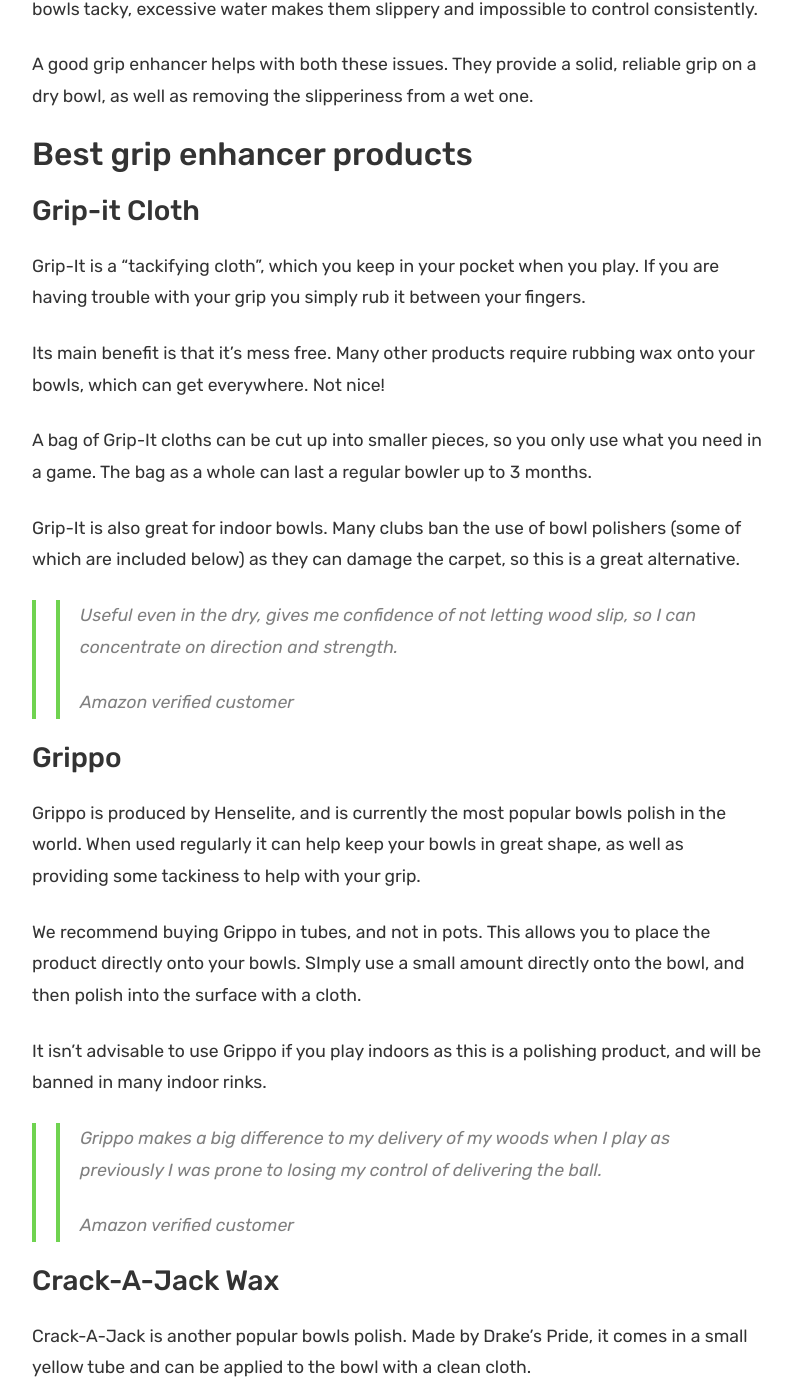
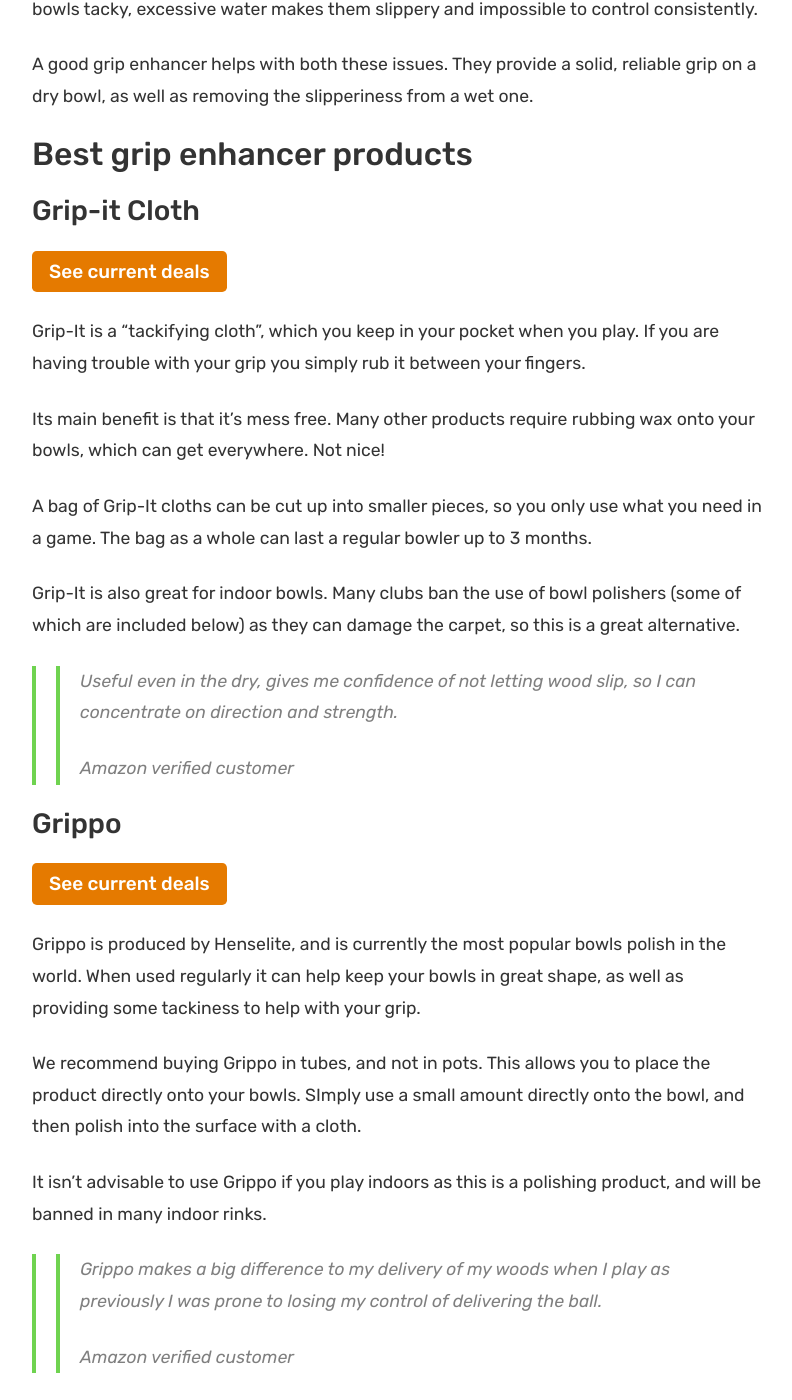
Before and after one commit to krussll/etsysimplicity, a Jekyll site: the page built from _posts/2020-07-01-best-lawn-bowls-grip-enhancers.md, in a window 1280 px wide and 1400 px high, scrolled down 1565 px. Shown: the whole window, without its empty margins (53-845 px from the left). Built offline with Jekyll 4.4.1, drawn with Linux system fonts in a browser that asks for light colours; nearby versions of some CDN libraries; some of the changed text lies outside the part shown.

Commit message:
Update 2020-07-01-best-lawn-bowls-grip-enhancers.md

```diff
--- a/_posts/2020-07-01-best-lawn-bowls-grip-enhancers.md
+++ b/_posts/2020-07-01-best-lawn-bowls-grip-enhancers.md
@@ -32,6 +32,8 @@
 
 ### Grip-it Cloth
 
+<a href="https://www.amazon.co.uk/gp/product/B07HQSSMLH/ref=as_li_qf_asin_il_tl?ie=UTF8&tag=jackhighbow0a-21&creative=6738&linkCode=as2&creativeASIN=B07HQSSMLH&linkId=14bae9b7b748392b500ef8286fa8058a"  class="btn more"  target="_blank">See current deals</a>
+
 Grip-It is a “tackifying cloth”, which you keep in your pocket when you play. If you are having trouble with your grip you simply rub it between your fingers.
 
 Its main benefit is that it’s mess free. Many other products require rubbing wax onto your bowls, which can get everywhere. Not nice!
@@ -46,6 +48,7 @@
 
 ### Grippo
 
+<a href="https://www.amazon.co.uk/gp/product/B004UQV7YS/ref=as_li_qf_asin_il_tl?ie=UTF8&tag=jackhighbow0a-21&creative=6738&linkCode=as2&creativeASIN=B004UQV7YS&linkId=94116a280d33baff3a73915f3c5d616c"  class="btn more"  target="_blank">See current deals</a>
 
 Grippo is produced by Henselite, and is currently the most popular bowls polish in the world. When used regularly it can help keep your bowls in great shape, as well as providing some tackiness to help with your grip.
 
@@ -59,6 +62,8 @@
 
 ### Crack-A-Jack Wax
 
+<a href="https://www.amazon.co.uk/gp/product/B0027Y62KO/ref=as_li_qf_asin_il_tl?ie=UTF8&tag=jackhighbow0a-21&creative=6738&linkCode=as2&creativeASIN=B0027Y62KO&linkId=499566ac22901d2a99d98cba7960345e"  class="btn more"  target="_blank">See current deals</a>
+
 Crack-A-Jack is another popular bowls polish. Made by Drake’s Pride, it comes in a small yellow tube and can be applied to the bowl with a clean cloth.
 
 Unlike Grippo, Crack-A-Jack is only available in tubs which can lead to a bit of a mess when you try and get some onto a cloth. All that aside, Crack-A-Jack is ideal for any outdoor bowler.
@@ -69,6 +74,8 @@
 >> Amazon verified customer
 
 ### Bulldog Bowls Grip Wax
+
+<a href="https://www.amazon.co.uk/Henselite-Bulldog-Sports-Grip/dp/B07HB4SCZ3/ref=as_li_ss_tl?dchild=1&keywords=Bulldog+Bowls+Grip+Wax&qid=1595588930&sr=8-1-fkmr0&linkCode=ll1&tag=jackhighbow0a-21&linkId=a1a649b1ee01ac8f8a1c27b3cdf8c1b6"  class="btn more"  target="_blank">See current deals</a>
 
 These are small blocks that you keep in your pocket as you play. Simply soften one up in your hands, and then roll it between your fingers. This leaves a thin layer over your fingers to help grip the bowl.
 
```
